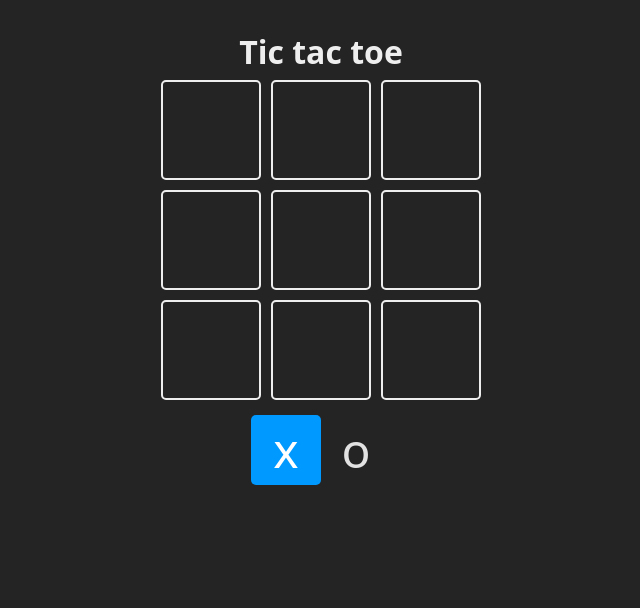
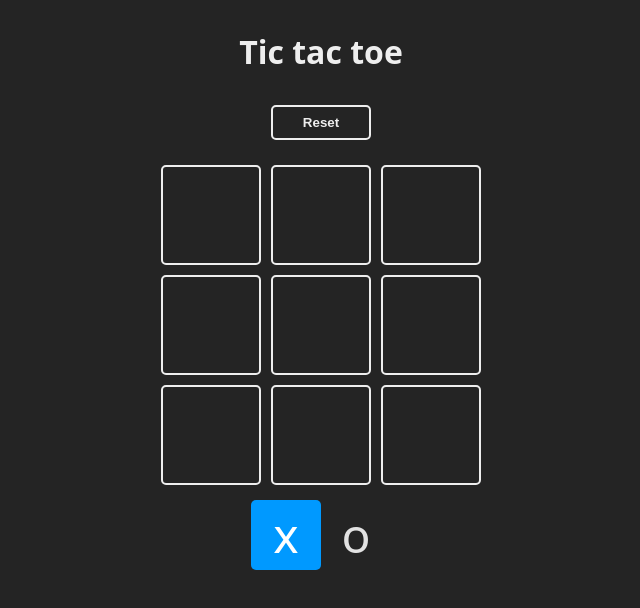
Before and after one commit to Sparktan24/Game-tic-tac-toe, a React (Vite) app: page / in a window 1280 px wide. Shown: the top 608 px of the page, without its empty margins (319-959 px from the left). Built offline with nearby package versions, Linux system fonts and the light colour scheme.

Commit message:
Add reset button

```diff
--- a/src/App.jsx
+++ b/src/App.jsx
@@ -53,6 +53,12 @@ function App() {
     return null;
   };
 
+  const resetGame = () => {
+    setBoard(Array(9).fill(null));
+    setTurn(TURNS.X);
+    setWinner(null); //Null not winner, false draw
+  };
+
   const updateBoard = (index) => {
     //  console.log(winner);
     if (board[index] || winner) return;
@@ -73,6 +79,7 @@ function App() {
   return (
     <main className="board">
       <h1>Tic tac toe</h1>
+      <button onClick={resetGame}>Reset</button>
       <section className="game">
         {board.map((_, index) => {
           return (
@@ -98,7 +105,7 @@ function App() {
             </header>
 
             <footer>
-              <button>Restart</button>
+              <button onClick={resetGame}>Restart</button>
             </footer>
           </div>
         </section>
```
